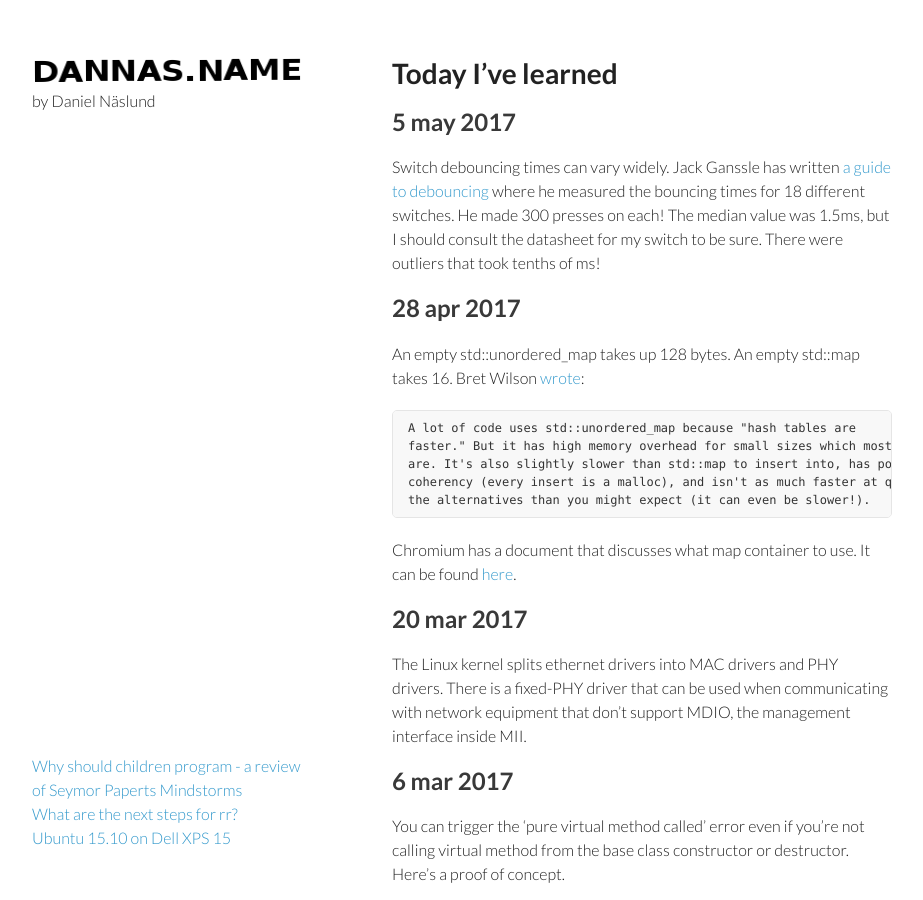
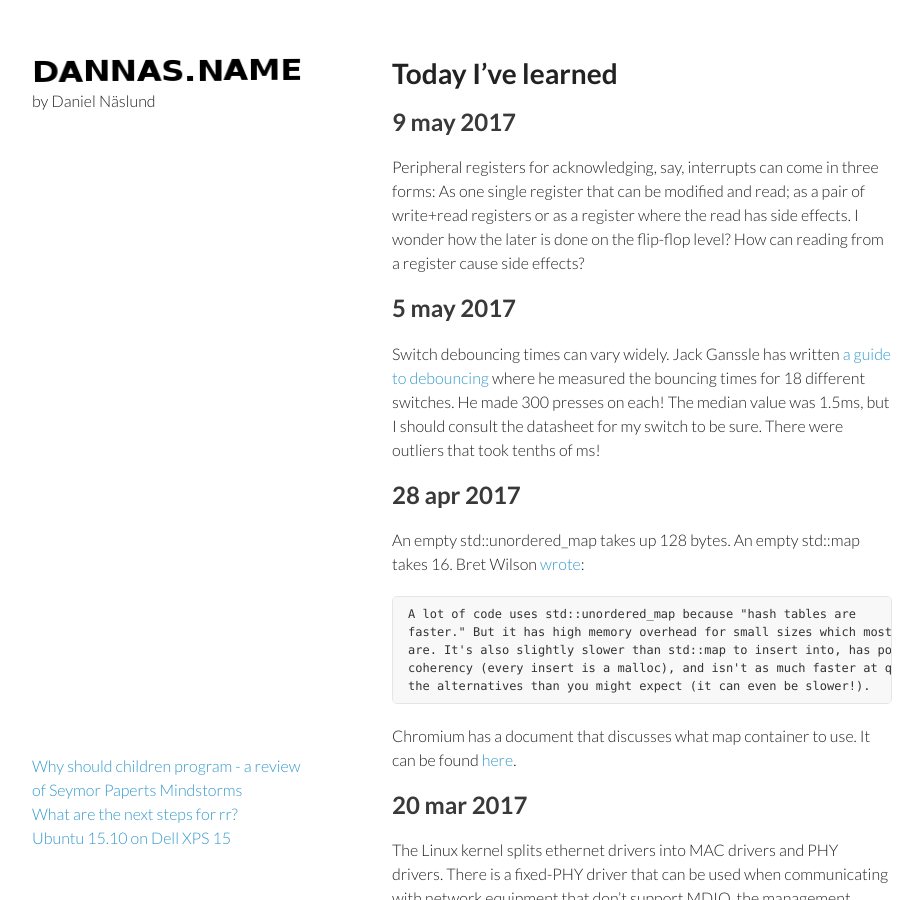
Before and after one commit to dannas/dannas.github.com, a Jekyll site: the page built from TIL.markdown, in a window 1280 px wide and 900 px high. Shown: the whole window, without its empty margins (178-1101 px from the left). Built offline with Jekyll 4.4.1, drawn with Linux system fonts in a browser that asks for light colours; our own code applies the rules of GitHub Pages for plain Markdown files.

Commit message:
Another TIL

```diff
--- a/TIL.markdown
+++ b/TIL.markdown
@@ -1,4 +1,12 @@
 # Today I've learned
+
+## 9 may 2017
+
+Peripheral registers for acknowledging, say, interrupts can come in three
+forms: As one single register that can be modified and read; as a pair of
+write+read registers or as a register where the read has side effects. I wonder
+how the later is done on the flip-flop level? How can reading from a register
+cause side effects?
 
 ## 5 may 2017
 Switch debouncing times can vary widely. Jack Ganssle has written [a guide to
```
